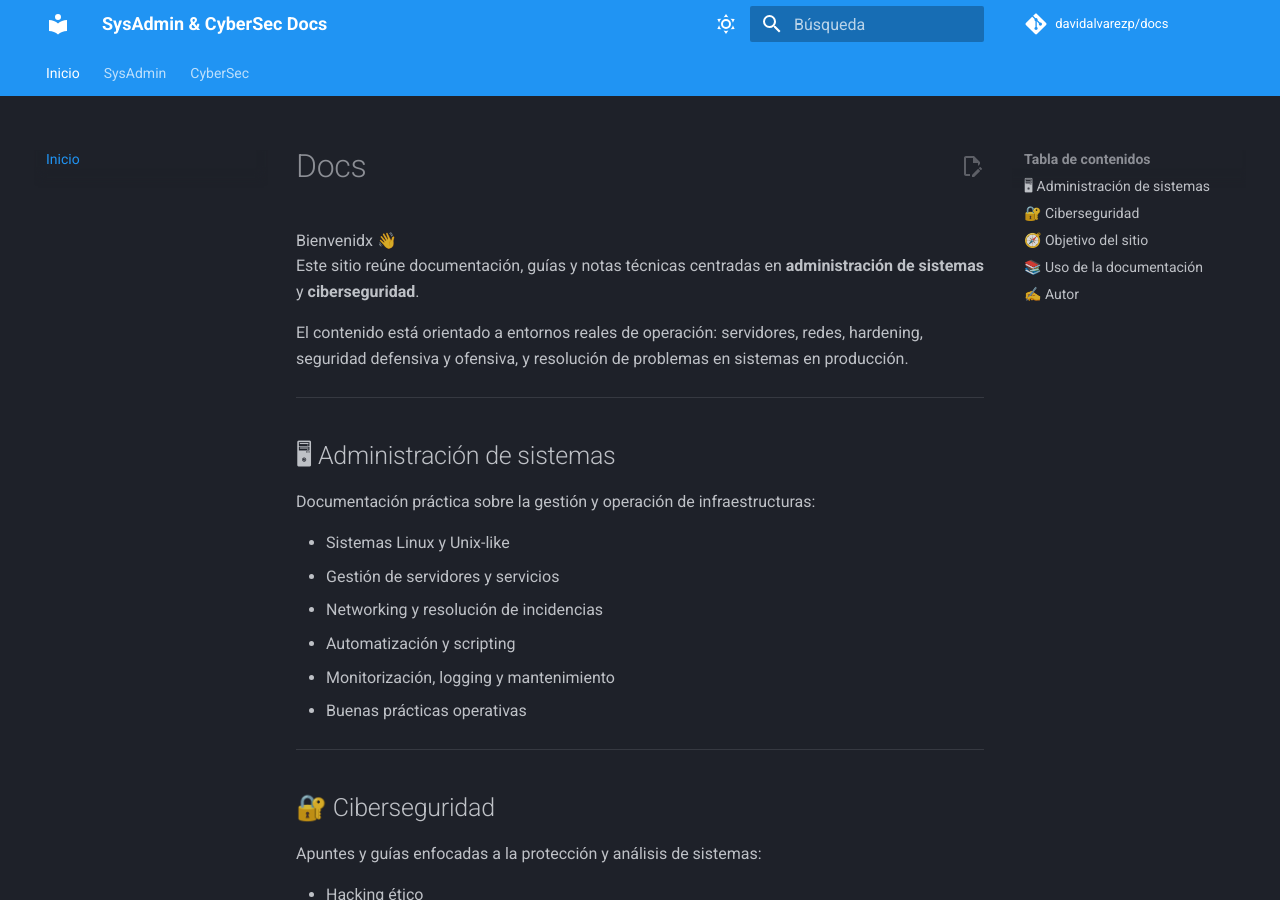
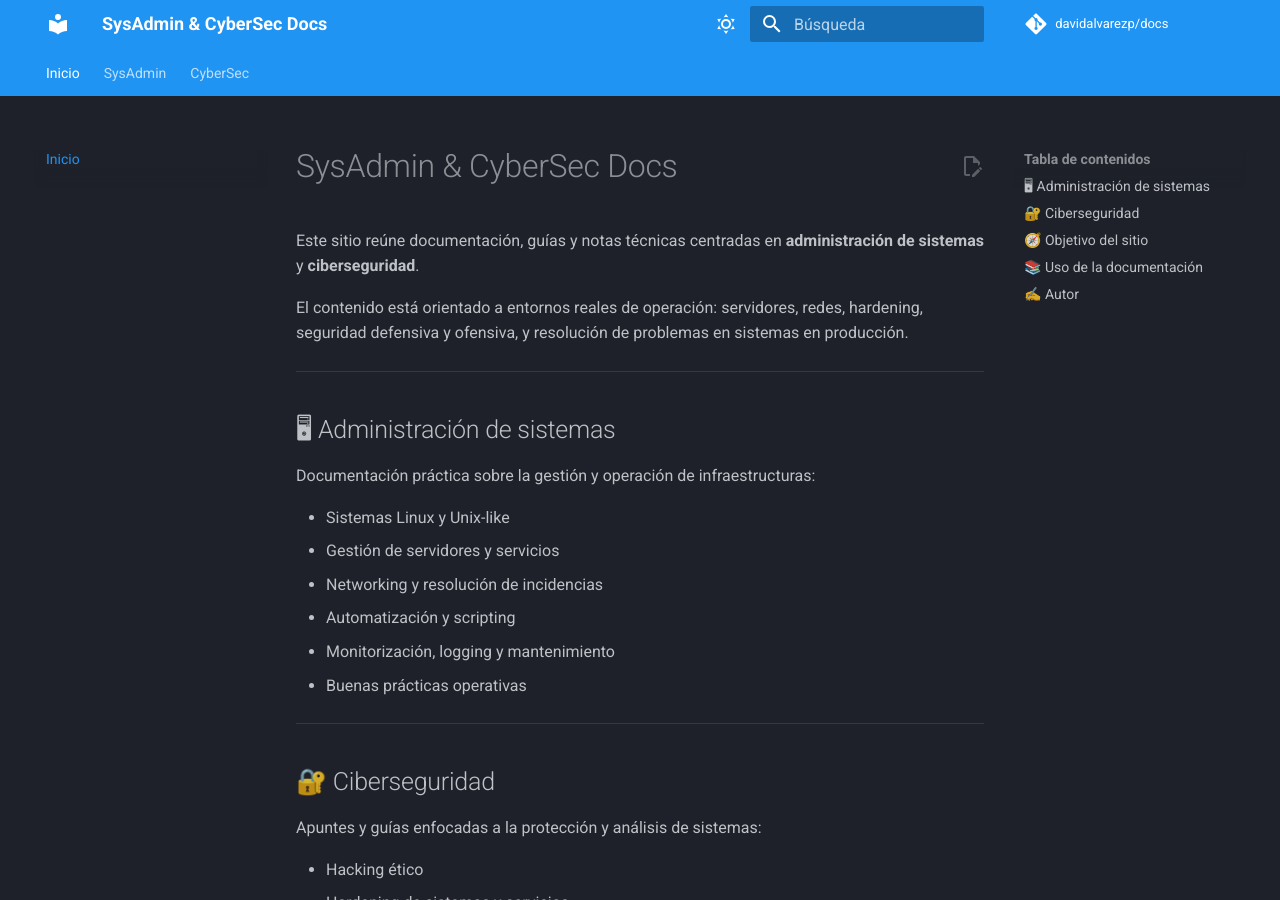
Before and after one commit to davidalvarezp/docs, an MkDocs documentation site: the page built from docs/index.md, in a window 1280 px wide and 900 px high. Built offline with MkDocs 1.6.1 and Material for MkDocs 9.7.7, drawn with Linux system fonts in a browser that asks for light colours; comment, search, counter and statistics services are not loaded.

Commit message:
Update index.md

```diff
--- a/docs/index.md
+++ b/docs/index.md
@@ -1,6 +1,5 @@
-# Docs
+# SysAdmin & CyberSec Docs
 
-Bienvenidx 👋
 Este sitio reúne documentación, guías y notas técnicas centradas en **administración de sistemas** y **ciberseguridad**.
 
 El contenido está orientado a entornos reales de operación: servidores, redes, hardening, seguridad defensiva y ofensiva, y resolución de problemas en sistemas en producción.
```
